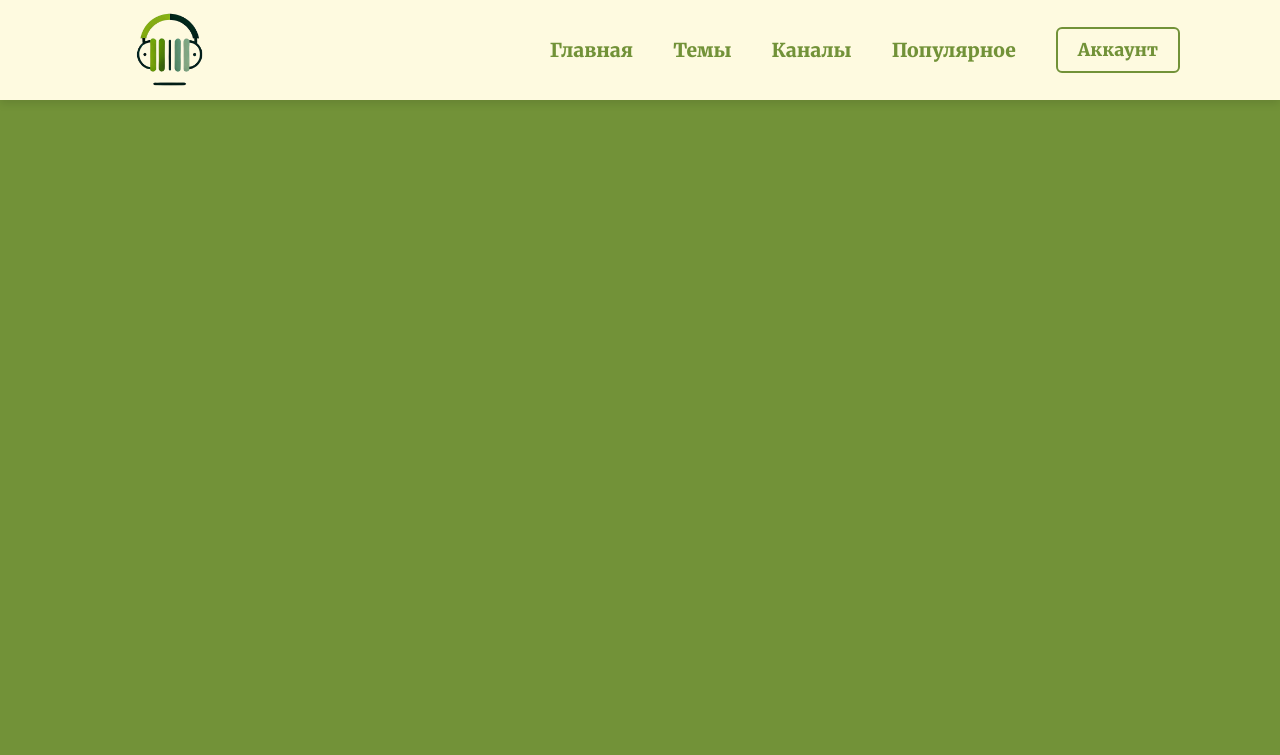
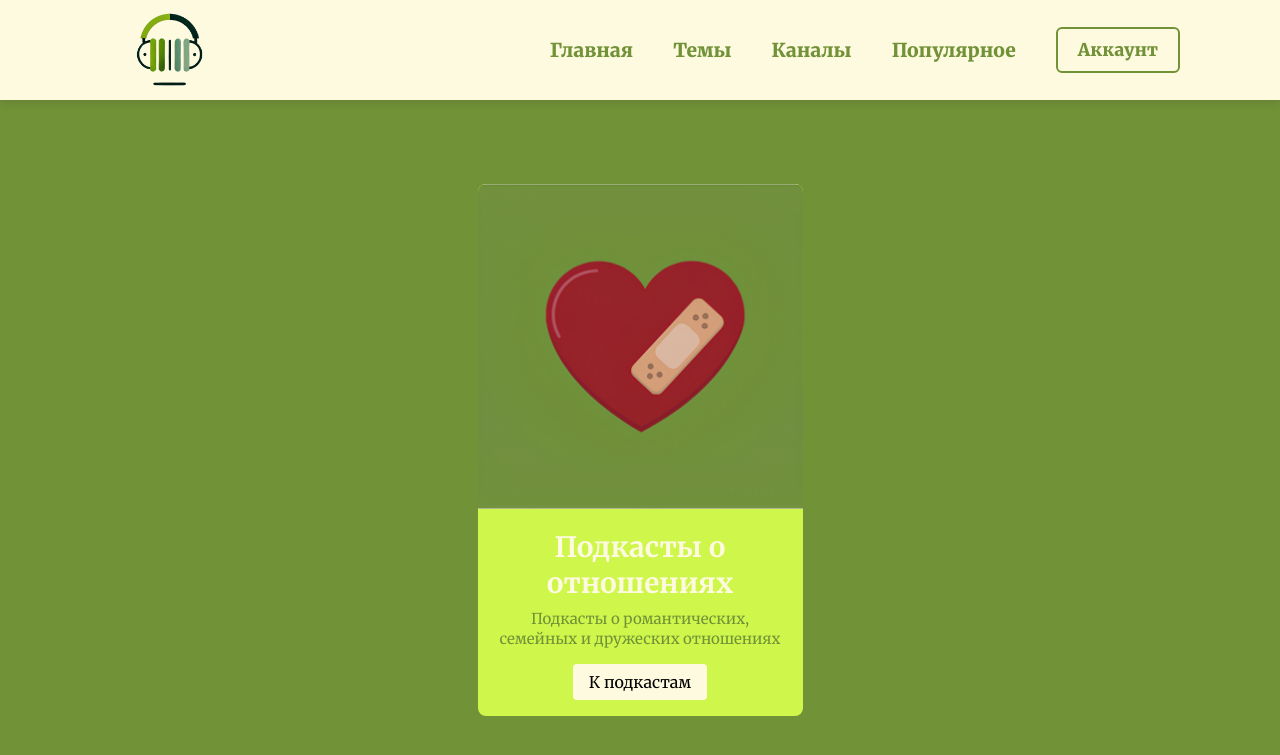
Before and after one commit to Nana-glitch321/Diplom, a PHP site: page /index/index_theme.html in a window 1280 px wide. Shown: the top 755 px of the page. Run offline with PHP 8.4, Linux system fonts and the light colour scheme.

Commit message:
сделала шаблон первой карточки для тем подкастов и примерный дизайн

```diff
--- a/css/style_theme.css
+++ b/css/style_theme.css
@@ -99,3 +99,49 @@ header {
     background: #CFF64B; /* Цвет фона при наведении */
     color: #FEFAE0; /* Цвет текста при наведении */
 }
+
+.card-container{
+    display: flex;
+    justify-content: center;
+    flex-wrap: wrap;
+    margin-top: 100px;
+}
+
+.card{
+    width: 325px;
+    background-color: #CFF64B;
+    border-radius: 8px;
+    overflow: hidden;
+    box-shadow: 0px 2px 4px rgba(0, 0, 0, 0.);
+    margin: 20px;
+}
+
+.card img{
+    width: 100%;
+    height: auto;
+}
+
+.card-content{
+    padding: 16px;
+}
+
+.card-content h3{
+    font-size: 28px;
+    margin-bottom: 8px;
+}
+
+.card-content p{
+    color: #729238;
+    font-size: 15px;
+    line-height: 1.3;
+}
+
+.card-content .btn{
+    display: inline-block;
+    padding: 8px 16px;
+    background-color: #FEFAE0;
+    text-decoration: #CFF64B;
+    border-radius: 4px;
+    margin-top: 16px;
+    color: #000;
+}
--- a/index/index_channel.html
+++ b/index/index_channel.html
@@ -6,7 +6,7 @@
     <meta http-equiv="X-UA-Compatible" content="IE=edge">
     <meta name="viewport" content="width=device-width, initial-scale=1.0">
     <title>PodcasterPro</title>
-    <link rel="stylesheet" href="../css/index_channel.css">
+    <link rel="stylesheet" href="../css/style_channel.css">
 </head>
 
 <body>
--- a/index/index_theme.html
+++ b/index/index_theme.html
@@ -24,3 +24,14 @@
             <button class="btnLogin-popup" aria-haspopup="dialog" aria-expanded="false">Аккаунт</button>
         </nav>
     </header>
+
+    <div class="card-container">
+        <div class="card">
+            <img src="../picture/partners_card.png">
+            <div class="card-content">
+                <h3> Подкасты о отношениях</h3>
+            <p>Подкасты о романтических, семейных и дружеских отношениях</p>
+            <a href="" class="btn">К подкастам</a>
+            </div>
+        </div>
+    </div>
```
Also changed, not shown: css/style_channel.css (renamed from css/index_channel.css).
